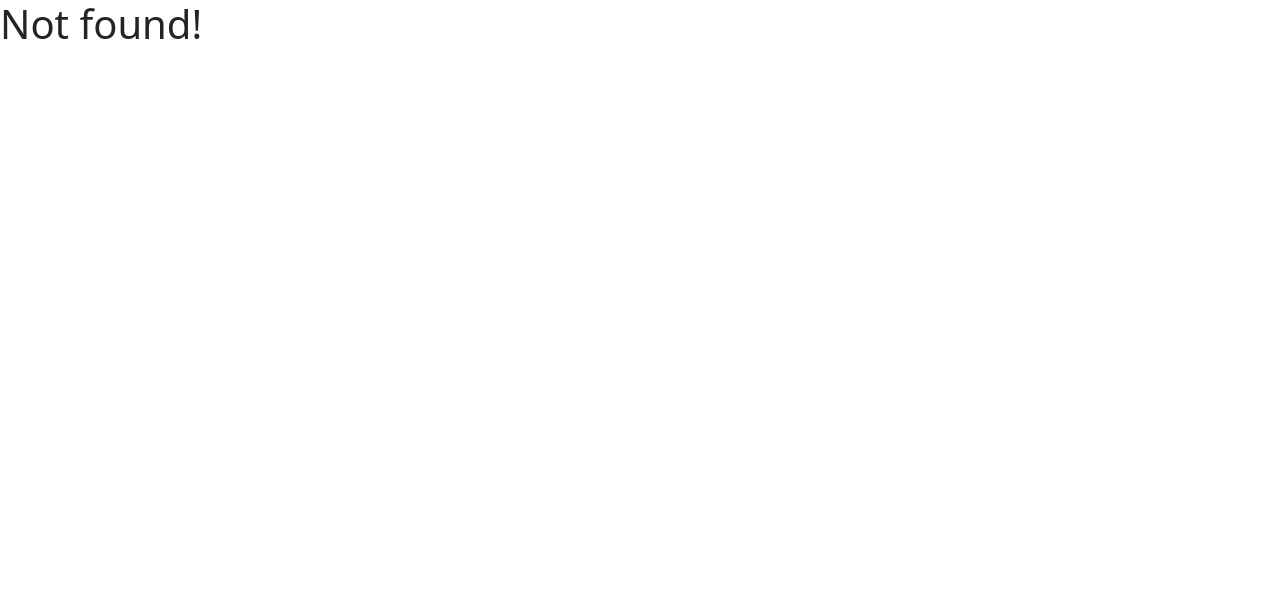
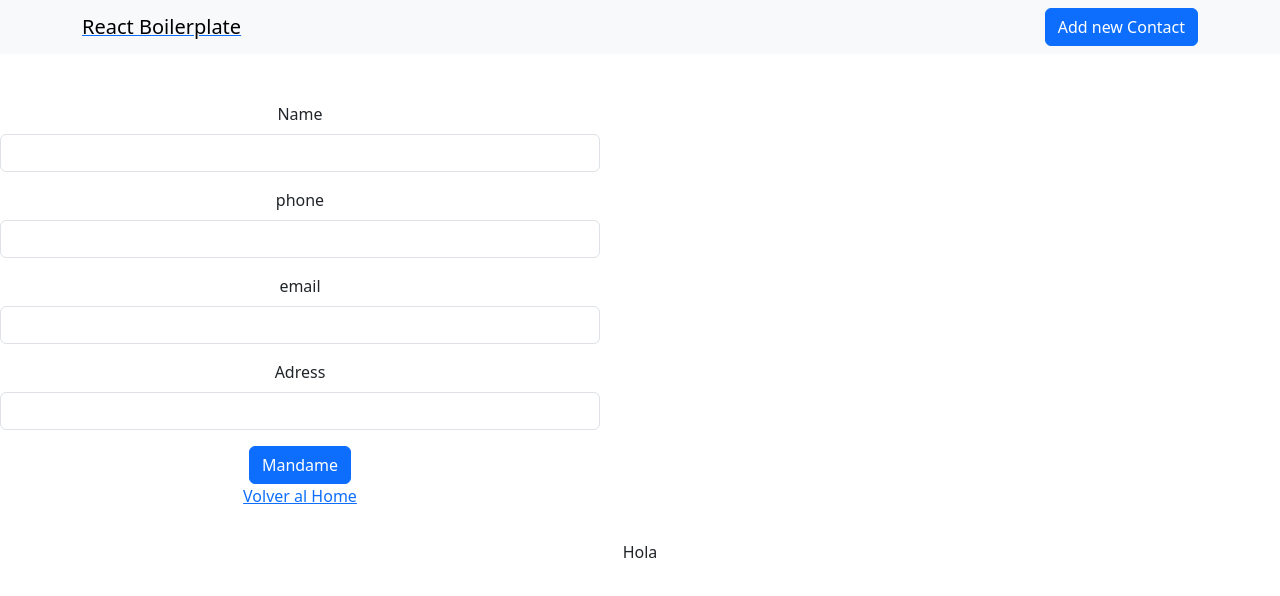
Before and after one commit to Danieldaviddf/lista-de-contactos-con-React-Router-, a React (Vite) app: page /AddContact in a window 1280 px wide. Before the commit this address had no page. Shown: the top 596 px of the page. Built offline with nearby package versions, Linux system fonts and the light colour scheme.

Commit message:
Creacion de lista de contactos usando React Router

```diff
--- /dev/null
+++ b/src/components/Card.jsx
@@ -0,0 +1,25 @@
+
+import React from "react";
+
+export const Card = ({datos, eliminar}) => {
+
+
+
+    return (
+        <div className="container">
+            {datos.map((item)=>(
+                <div key={item.id} className="card" style={{width: 200}} >
+                <img src={'https://external-content.duckduckgo.com/iu/?u=https%3A%2F%2Fwallpapercave.com%2Fwp%2Fwp11496091.jpg&f=1&nofb=1&ipt=8d9343a52e3690e39f0c5832e4e7387e19360d88d4aa1af22910439591bb1858'} className="card-img-top" alt="..."/>
+                <div className="card-body">
+                    <h5 className="card-title">{item.name}</h5>
+                    <p className="card-text">{item.phone}</p>
+                    <p className="card-text">{item.email}</p>
+                    <p className="card-text">{item.address}</p>
+                    <button type="button" className="btn btn-primary" onClick={()=>eliminar(item.id)}>Borrame</button>
+                </div>
+            </div>
+            ))}
+
+       </div>
+    );
+};
--- a/src/components/Footer.jsx
+++ b/src/components/Footer.jsx
@@ -1,11 +1,7 @@
 export const Footer = () => (
 	<footer className="footer mt-auto py-3 text-center">
 		<p>
-			Check the <a target="_blank" href="https://4geeks.com/docs/start/start-react-advanced">template documentation</a> <i className="fa-solid fa-file"></i> for help.
-		</p>
-		<p>
-			Made with <i className="fa fa-heart text-danger" /> by{" "}
-			<a href="http://www.4geeksacademy.com">4Geeks Academy</a>
+			Hola
 		</p>
 	</footer>
 );
--- /dev/null
+++ b/src/components/Form.jsx
@@ -0,0 +1,62 @@
+import { Link } from "react-router-dom";
+import React, {useState} from "react";
+
+export const Form = () => {
+    const [name, setName] = useState("")
+    const [phone, setPhone] = useState("")
+    const [email, setEmail] = useState("")
+    const [address, setAddress] = useState("")
+
+    const crearUsuario = (nombre, telefono, correo, direccion) =>{
+        fetch('https://playground.4geeks.com/contact/agendas/alexis12/contacts', {method: "POST",
+      headers: { "Content-Type": "application/json" },
+      body: JSON.stringify({
+        name: nombre,
+        phone: telefono,
+        email: correo,
+        address: direccion
+      })
+    })
+      .then((res) => res.json())
+      .then((data) => {
+        console.log("Creado:", data);
+      })
+      .catch((error) => console.log(error));
+  };
+
+  const handleClick = (e) =>{
+    crearUsuario(name, phone, email, address);
+    setName("");
+    setPhone("");
+    setEmail("");
+    setAddress("")
+
+}
+
+    return (
+        <form style={{width: 600}}>
+            <div className="mb-3">
+                <label htmlFor="exampleInputEmail1" className="form-label">Name</label>
+                <input type="email" className="form-control" onChange={(e)=>{setName(e.target.value)}} value={name} id="exampleInputEmail1" aria-describedby="emailHelp"/>
+
+            </div>
+            <div className="mb-3">
+                <label htmlFor="exampleInputPassword1" className="form-label">phone</label>
+                <input type="password" className="form-control" id="exampleInputPassword1" onChange={(e)=>{setPhone(e.target.value)}} value={phone} />
+            </div>
+            <div className="mb-3">
+                <label htmlFor="exampleInputEmail1" className="form-label">email</label>
+                <input type="email" className="form-control" id="exampleInputEmail1" aria-describedby="emailHelp" onChange={(e)=>{setEmail(e.target.value)}} value={email}  />
+
+            </div>
+            <div className="mb-3">
+                <label htmlFor="exampleInputPassword1" className="form-label">Adress</label>
+                <input type="password" className="form-control" id="exampleInputPassword1" onChange={(e)=>{setAddress(e.target.value)}} value={address} />
+            </div>
+                <button type="button" className="btn btn-primary" onClick={handleClick}>Mandame</button>
+            <Link to="/">
+                <p>Volver al Home</p>
+            </Link>
+        </form>
+    );
+};
--- a/src/components/Navbar.jsx
+++ b/src/components/Navbar.jsx
@@ -1,7 +1,13 @@
 import { Link } from "react-router-dom";
+import useGlobalReducer from "../hooks/useGlobalReducer.jsx";
+import {
+    createBrowserRouter,
+    createRoutesFromElements,
+    Route,
+} from "react-router-dom";
 
 export const Navbar = () => {
-
+const {store, dispatch} =useGlobalReducer()
 	return (
 		<nav className="navbar navbar-light bg-light">
 			<div className="container">
@@ -9,8 +15,8 @@ export const Navbar = () => {
 					<span className="navbar-brand mb-0 h1">React Boilerplate</span>
 				</Link>
 				<div className="ml-auto">
-					<Link to="/demo">
-						<button className="btn btn-primary">Check the Context in action</button>
+					<Link to="/AddContact">
+						<button className="btn btn-primary">Add new Contact</button>
 					</Link>
 				</div>
 			</div>
--- /dev/null
+++ b/src/pages/AddContact.jsx
@@ -0,0 +1,14 @@
+
+import useGlobalReducer from "../hooks/useGlobalReducer.jsx";
+import { Form } from "../components/Form.jsx";
+
+export const AddContact = () => {
+
+  const {store, dispatch} =useGlobalReducer()
+
+    return (
+        <div className="text-center mt-5">
+            <Form/>
+        </div>
+    );
+};
--- a/src/pages/Home.jsx
+++ b/src/pages/Home.jsx
@@ -1,16 +1,47 @@
-import rigoImageUrl from "../assets/img/rigo-baby.jpg";
 import useGlobalReducer from "../hooks/useGlobalReducer.jsx";
+import { Card } from "../components/Card.jsx";
+import { useEffect, useState } from "react";
+
 
 export const Home = () => {
+const {store, dispatch} =useGlobalReducer();
+const[datos, setDatos] = useState([]);
 
-  const {store, dispatch} =useGlobalReducer()
+const agendaNueva = () => {
+	fetch('https://playground.4geeks.com/contact/agendas/alexis12', {method: "POST"})
+	.then((res)=> res.json())
+	.then((data)=>{console.log(data);
+return data;})
+	.catch(error => console.log(error))
+}
+
+
+const contacto = () =>{
+	fetch('https://playground.4geeks.com/contact/agendas/alexis12', {method: "GET"})
+	.then((res)=> {if(res.status === 404){
+			agendaNueva()
+		} return res.json()})
+	.then((data)=>setDatos(data.contacts))
+	.catch(error => console.log(error))
+}
+
+const eliminar = (id) => {
+    fetch(`https://playground.4geeks.com/contact/agendas/alexis12/contacts/${id}`, {
+      method: "DELETE",
+    })
+      .then(() => contacto())
+      .catch((error) => console.log(error));
+  };
+
+
+
+useEffect(() => {
+	contacto()
+}, [])
 
 	return (
 		<div className="text-center mt-5">
-			<h1>Hello Rigo!!</h1>
-			<p>
-				<img src={rigoImageUrl} />
-			</p>
+			<Card datos={datos} eliminar={eliminar}/>
 		</div>
 	);
 };
--- a/src/routes.jsx
+++ b/src/routes.jsx
@@ -9,6 +9,7 @@ import { Layout } from "./pages/Layout";
 import { Home } from "./pages/Home";
 import { Single } from "./pages/Single";
 import { Demo } from "./pages/Demo";
+import { AddContact } from "./pages/AddContact";
 
 export const router = createBrowserRouter(
     createRoutesFromElements(
@@ -25,6 +26,7 @@ export const router = createBrowserRouter(
         <Route path= "/" element={<Home />} />
         <Route path="/single/:theId" element={ <Single />} />  {/* Dynamic route for single items */}
         <Route path="/demo" element={<Demo />} />
+        <Route path="/AddContact" element={<AddContact />} />
       </Route>
     )
 );
```
Also changed, not shown: 1 other file (tests, documents, lock files or other folders).
